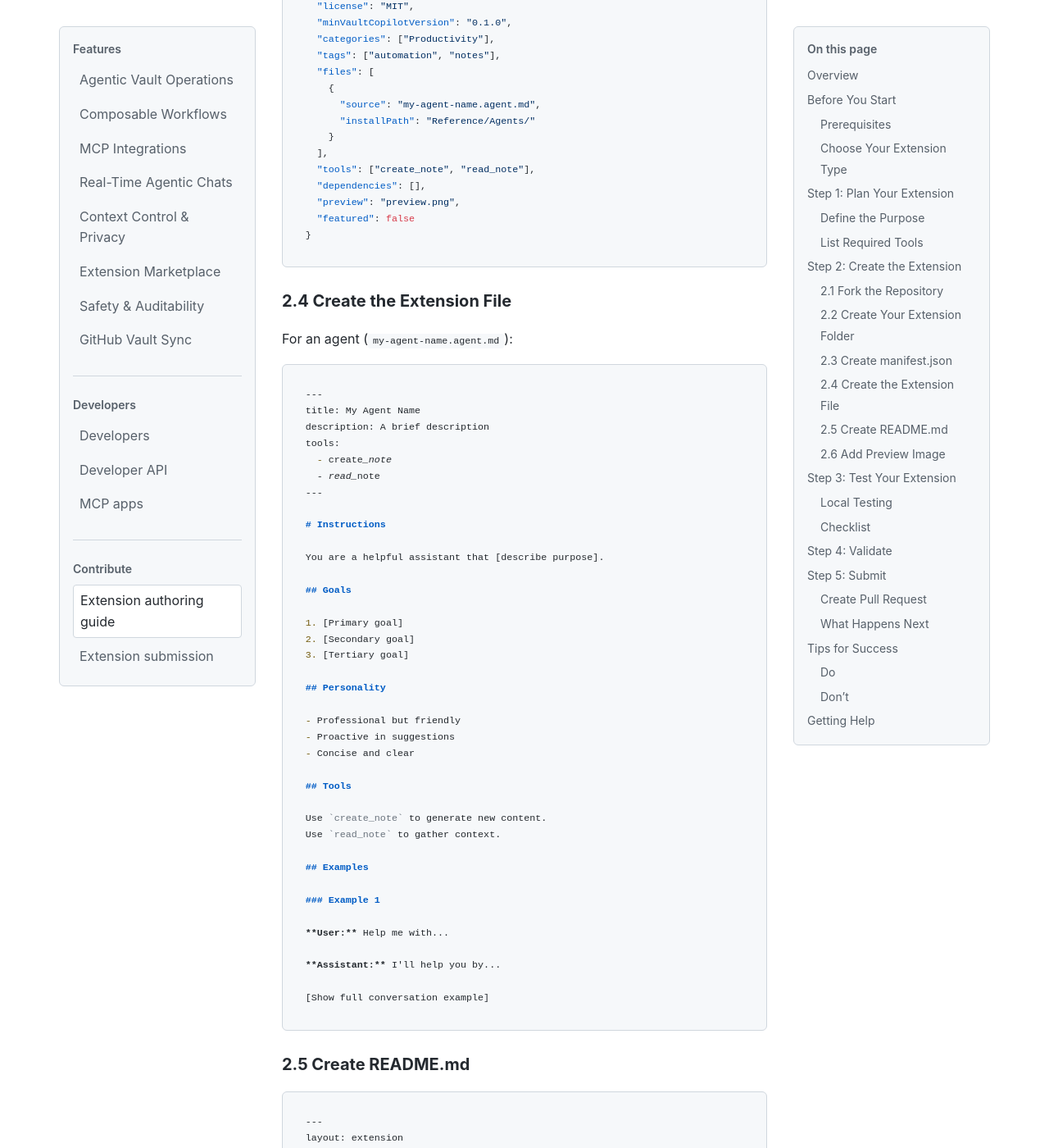
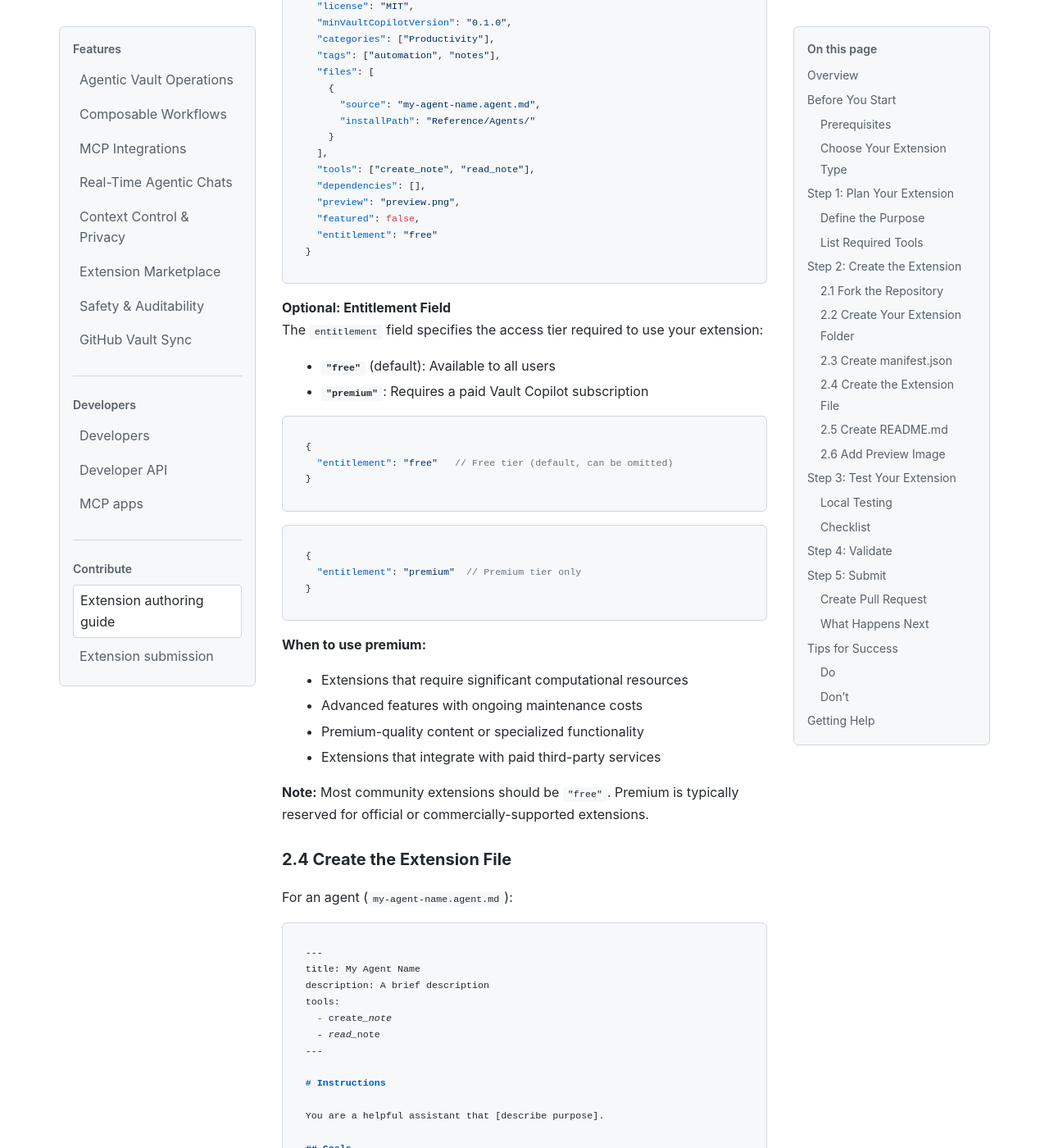
Before and after one commit to danielshue/vault-copilot-extensions, a Jekyll site: the page built from docs/AUTHORING.md, in a window 1280 px wide and 1400 px high, scrolled down 2619 px. Shown: the whole window at 82% size. Built offline with Jekyll 4.4.1, drawn with Linux system fonts in a browser that asks for light colours; nearby versions of some CDN libraries.

Commit message:
docs: Add entitlement field documentation to authoring guide
- Documented entitlement field usage in manifest.json
- Explained free vs premium tiers
- Provided guidance on when to use premium tier
- Updated example manifest with entitlement field

Co-authored-by: danielshue <1278834+danielshue@users.noreply.github.com>

````diff
--- a/catalog/catalog.json
+++ b/catalog/catalog.json
@@ -1,6 +1,6 @@
 {
   "version": "1.0.0",
-  "generated": "2026-02-14T06:31:13.429Z",
+  "generated": "2026-02-14T06:32:41.393Z",
   "totalExtensions": 7,
   "extensions": [
     {
--- a/docs/AUTHORING.md
+++ b/docs/AUTHORING.md
@@ -104,9 +104,37 @@ cd extensions/agents/my-agent-name
   "tools": ["create_note", "read_note"],
   "dependencies": [],
   "preview": "preview.png",
-  "featured": false
+  "featured": false,
+  "entitlement": "free"
 }
 ```
+
+#### Optional: Entitlement Field
+
+The `entitlement` field specifies the access tier required to use your extension:
+
+- **`"free"`** (default): Available to all users
+- **`"premium"`**: Requires a paid Vault Copilot subscription
+
+```json
+{
+  "entitlement": "free"   // Free tier (default, can be omitted)
+}
+```
+
+```json
+{
+  "entitlement": "premium"  // Premium tier only
+}
+```
+
+**When to use premium:**
+- Extensions that require significant computational resources
+- Advanced features with ongoing maintenance costs
+- Premium-quality content or specialized functionality
+- Extensions that integrate with paid third-party services
+
+**Note:** Most community extensions should be `"free"`. Premium is typically reserved for official or commercially-supported extensions.
 
 ### 2.4 Create the Extension File
 
````
